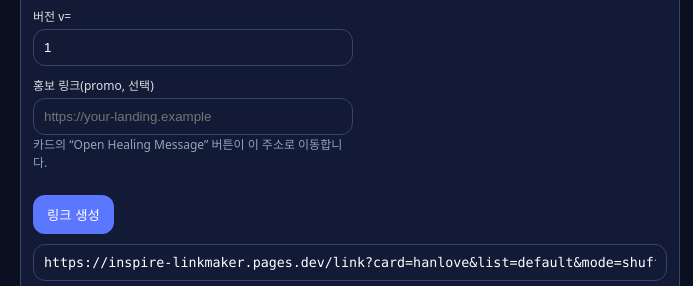
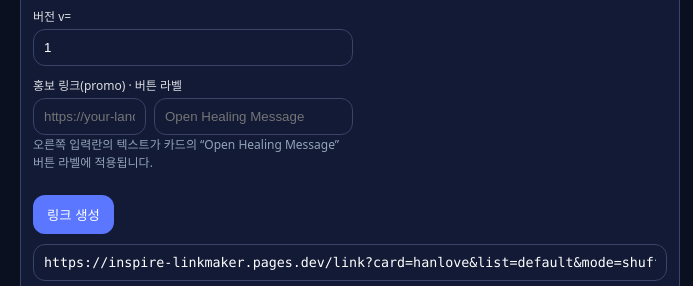
Before and after one commit to nsd2629/inspire-linkmaker, a plain HTML site: page admin/link.html in a window 1280 px wide. Shown: the part 567-853 px from the top of the page, 0-693 px from the left. Drawn offline with Linux system fonts and the light colour scheme.

Commit message:
Add files via upload

```diff
--- a/admin/link.html
+++ b/admin/link.html
@@ -7,9 +7,7 @@
   body{font-family:system-ui,Segoe UI,Roboto,Arial,sans-serif;margin:0;background:var(--bg);color:var(--ink)}
   .wrap{max-width:1280px;margin:24px auto;padding:0 20px}
   h2{margin:0 0 12px}
-  /* 전체 2컬럼: 좌(폼) / 우(프리뷰) */
   .layout{display:grid;grid-template-columns:660px 1fr;gap:18px;align-items:start}
-  /* 좌측 폼 영역은 다시 2컬럼: 기본설정 / hanlove */
   .form-grid{display:grid;grid-template-columns:320px 1fr;gap:14px}
   label{display:block;margin:8px 0 4px;font-size:12px;opacity:.85}
   input,select{width:100%;padding:10px;border-radius:12px;border:1px solid var(--line);background:var(--panel);color:var(--ink)}
@@ -18,25 +16,24 @@
   .inline{display:flex;gap:8px;align-items:center}
   .muted{color:var(--muted);font-size:12px}
   .panel{background:var(--panel);border:1px solid var(--line);border-radius:14px;padding:12px}
-  /* 상단 공용 바 */
   .topbar{display:flex;justify-content:flex-start;align-items:center;margin:10px 0 8px}
   .topbar a.btn{display:inline-block;padding:8px 12px;border-radius:10px;border:1px solid var(--line);
     background:var(--panel);color:var(--ink);text-decoration:none;font-size:13px}
   .topbar a.btn:hover{background:#152049}
-  /* URL 입력은 단일행 모노스페이스 */
   #url,#shortUrl{font-family:ui-monospace,Menlo,Consolas,"SF Mono",monospace;white-space:nowrap;overflow-x:auto}
-  /* 콤보박스(검색) */
   .combo{position:relative}
   .dropdown{position:absolute;left:0;right:0;top:100%;z-index:30;max-height:260px;overflow:auto;
     background:#0f1530;border:1px solid var(--line);border-radius:10px;margin-top:6px;display:none}
   .dropdown .item{padding:8px 10px;border-bottom:1px solid rgba(255,255,255,.05);cursor:pointer;display:flex;gap:8px;align-items:center}
   .dropdown .item:hover,.dropdown .item.active{background:#162048}
   .badge{padding:2px 6px;border-radius:999px;background:#1f2a54;border:1px solid var(--line);font-size:11px;color:#cbd5e1}
-  /* 프리뷰 패널 */
   .preview{background:#0f1530;border:1px solid var(--line);border-radius:14px;padding:10px}
   iframe#preview{width:100%;height:560px;border:0;border-radius:10px;background:#0b1020}
-  /* URL/단축URL 섹션은 좌측 그리드 2열 전체 사용 */
   .col-span-2{grid-column:1 / span 2}
+  /* promo row with label on right side */
+  .promo-row{display:flex;gap:8px;align-items:center}
+  .promo-row > input{flex:1 1 auto}
+  .w-200{width:200px}
 </style>
 
 <div class="wrap">
@@ -80,9 +77,12 @@
           <label>버전 v=</label>
           <input id="v" placeholder="1" value="1"/>
 
-          <label style="margin-top:10px">홍보 링크(promo, 선택)</label>
-          <input id="promo" placeholder="https://your-landing.example" />
-          <div class="muted">카드의 “Open Healing Message” 버튼이 이 주소로 이동합니다.</div>
+          <label style="margin-top:10px">홍보 링크(promo) · 버튼 라벨</label>
+          <div class="promo-row">
+            <input id="promo" placeholder="https://your-landing.example" />
+            <input id="promoText" class="w-200" placeholder="Open Healing Message" title="카드 버튼 라벨"/>
+          </div>
+          <div class="muted">오른쪽 입력란의 텍스트가 카드의 “Open Healing Message” 버튼 라벨에 적용됩니다.</div>
         </div>
 
         <!-- hanlove(우) -->
@@ -145,7 +145,9 @@ function buildURL(base){
   if(mode==='fixed' && id) p.searchParams.set('id', id);
   if(card==='hanlove'){
     const promo=(document.getElementById('promo').value||'').trim();
+    const btn=(document.getElementById('promoText').value||'').trim();
     if(promo) p.searchParams.set('promo', promo);
+    if(btn)   p.searchParams.set('btn', btn);
   }
   if(document.getElementById('showCredit').checked) p.searchParams.set('showCredit','true');
   if(v) p.searchParams.set('v', v);
@@ -230,7 +232,7 @@ async function refreshHanloveBlock(){
 
 // ===== 부트스트랩
 function wireAutoRebuild(rebuild){
-  const ids=['env','card','list','mode','itemId','showCredit','utm','v','promo'];
+  const ids=['env','card','list','mode','itemId','showCredit','utm','v','promo','promoText'];
   ids.forEach(id=>{
     const el=document.getElementById(id); if(!el) return;
     const evt=(el.tagName==='INPUT' && el.type==='text')?'input':'change';
```
